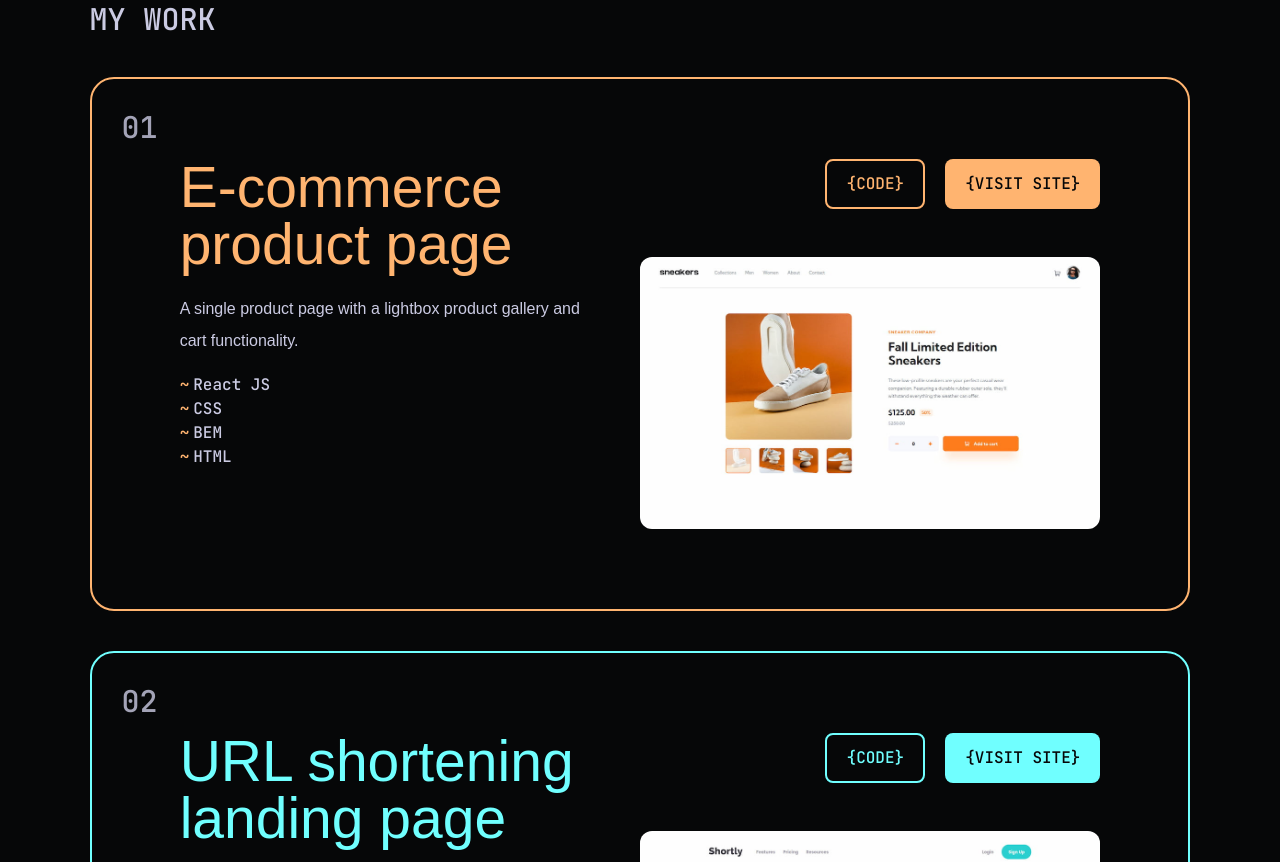
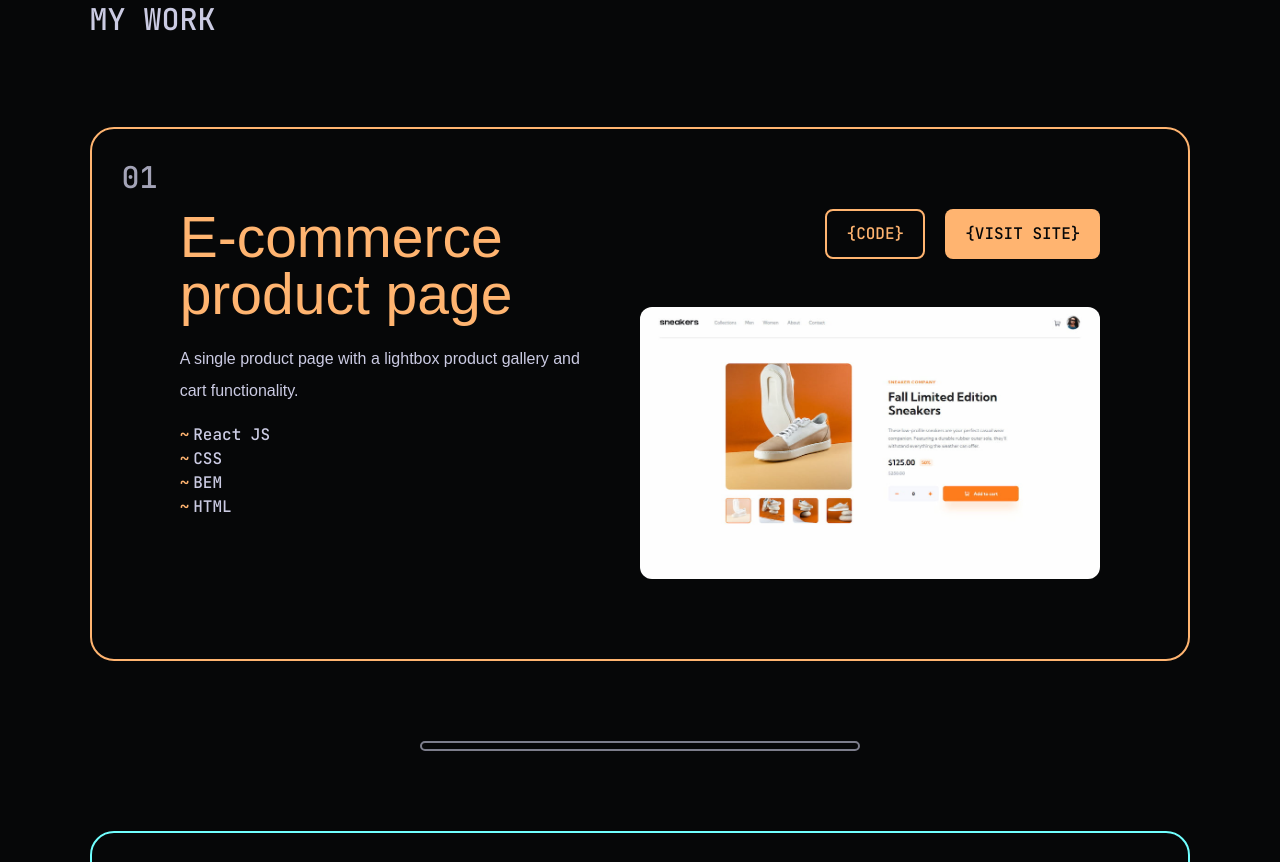
Before and after one commit to ledesmx/Portfolio-one, a React (Vite) app: page / in a window 1280 px wide. Shown: the part 1860-2722 px from the top of the page. Built offline with nearby package versions, Linux system fonts and the light colour scheme; a web font is replaced by a local one.

Commit message:
Add separators between the Projects and improve title margin

```diff
--- a/src/components/Work.jsx
+++ b/src/components/Work.jsx
@@ -6,9 +6,10 @@ export default function Work() {
         <div id="work"
         className="bg-light-secondary dark:bg-dark-secondary rounded-5xl py-20 flex justify-center lg:py-40">
             <section className="w-[86%] max-w-[1100.8px] mx-auto text-light-neutral dark:text-dark-neutral">
-                <h2 className="font-jetbrains uppercase text-3xl text-center mb-10 lg:text-left">My work</h2>
-                <div className="space-y-10">
+                <h2 className="font-jetbrains uppercase text-3xl text-center mb-[50px] lg:mb-[90px] lg:text-left">My work</h2>
+                <div className="space-y-[40px] lg:space-y-[80px]">
                     {projects.map(project =>
+                    <>
                         <Project
                         key={project.id}
                         id={project.id}
@@ -19,7 +20,13 @@ export default function Work() {
                         code={project.code}
                         img={project.img}
                         color={project.color}
-                    />)}
+                        />
+                        {project.id === "03" ? null :
+                            <div className="h-[10px] w-2/5 border-[2px] rounded-full mx-auto opacity-60 border-light-neutral dark:border-dark-neutral"></div>
+                        }
+
+                    </>
+                    )}
                 </div>
 
             </section>
```
Lines whose indentation alone changed are shown as unchanged.
